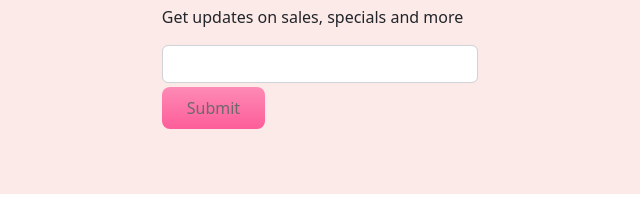
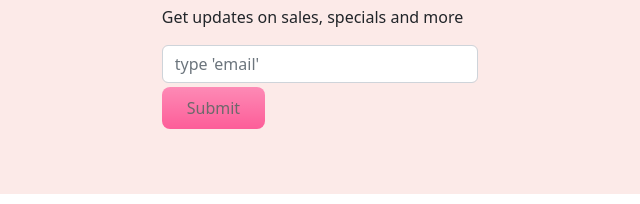
Before and after one commit to Arif1612/pandaEcommerceJavaScript, a plain HTML site: page index.html in a window 1280 px wide. Shown: the part 2199-2403 px from the top of the page, 320-960 px from the left. Drawn offline with nearby package versions, Linux system fonts and the light colour scheme.

Commit message:
type email added

```diff
--- a/index.html
+++ b/index.html
@@ -253,7 +253,7 @@
                 <p>Get updates on sales, specials and more</p>
                 <!-- <form> -->
                     <div class="mb-1">
-                        <input type="email" class="form-control" id="exampleInputEmail1" aria-describedby="emailHelp">
+                        <input type="email" class="form-control" id="exampleInputEmail1" aria-describedby="emailHelp" placeholder="type 'email'">
                     </div>
                     <button id="email-btn" onclick="buyButton()" type="submit" class="btn panda-btn-buy-now" disabled>Submit</button>
                 <!-- </form> -->
```
